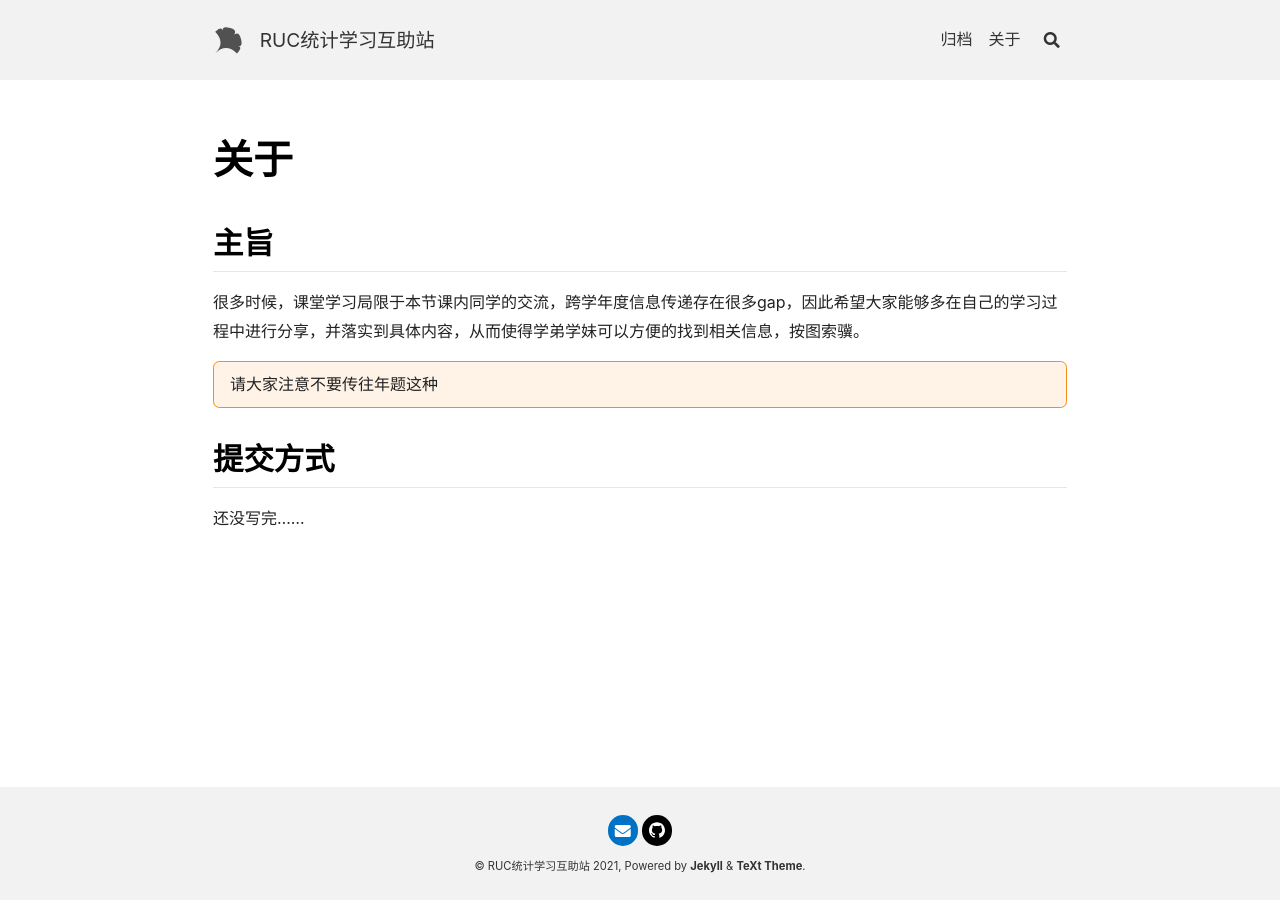
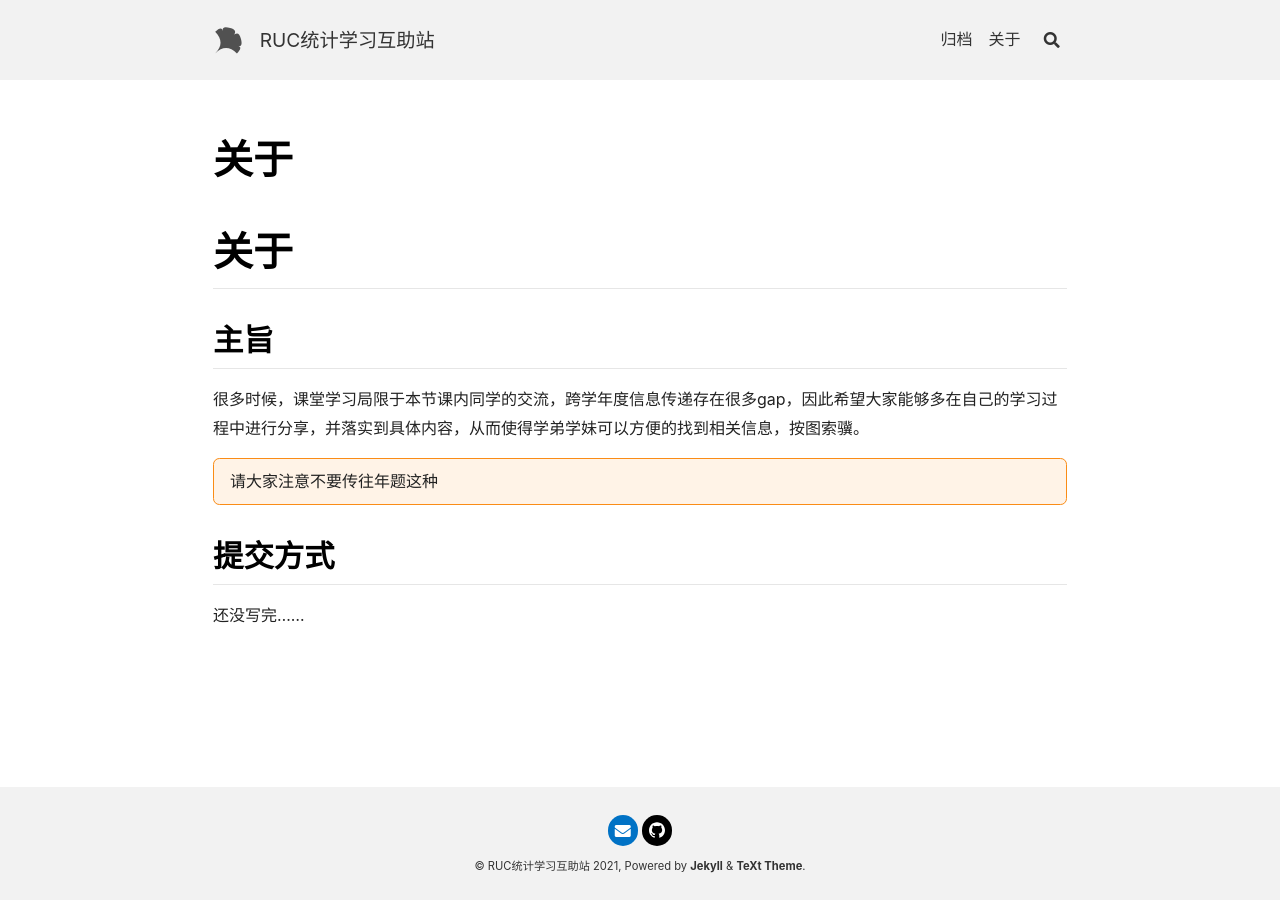
Before and after one commit to RUCstatsShare/RUCstatsShare.github.io, a Jekyll site: the page built from about.md, in a window 1280 px wide. Built offline with Jekyll 4.4.1, drawn with Linux system fonts in a browser that asks for light colours; nearby versions of some CDN libraries.

Commit message:
Update about.md

```diff
--- a/about.md
+++ b/about.md
@@ -16,6 +16,8 @@ titles:
 key: page-about
 ---
 
+# 关于
+
 ## 主旨
 
 很多时候，课堂学习局限于本节课内同学的交流，跨学年度信息传递存在很多gap，因此希望大家能够多在自己的学习过程中进行分享，并落实到具体内容，从而使得学弟学妹可以方便的找到相关信息，按图索骥。
```
